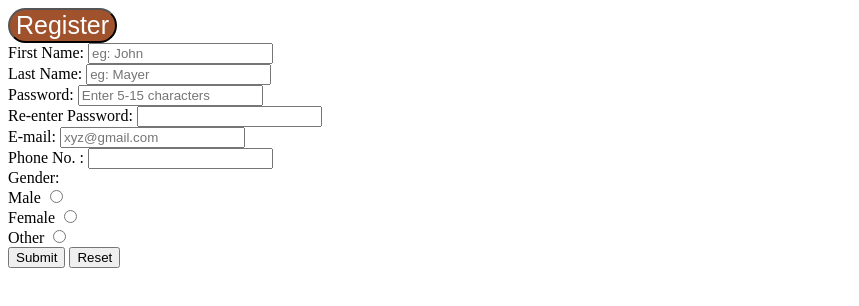
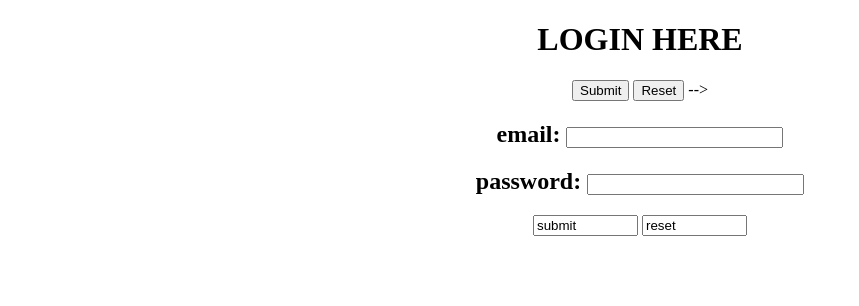
Before and after one commit to Gauuu9/IP, a plain HTML site: page index.html in a window 1280 px wide. Shown: the whole page, without its empty margins (0-859 px from the left). Drawn offline with Linux system fonts and the light colour scheme.

Commit message:
Update index.html

```diff
--- a/index.html
+++ b/index.html
@@ -6,40 +6,23 @@
     <title>Register</title>
 </head>
 <body>
-    <a href="homepage.html">
-       <button onclick="doThis ()" style = "font-size: 25px; background-color: sienna; color: white; border-radius: 25px;" >Register</button>
-    </a>
-    <form action="index.php" method="post">
-        <label for="name"> First Name: </label>
-        <input type="text" id="name" placeholder="eg: John"><br>
-
-        <label for="name"> Last Name: </label>
-        <input type="text" id="name" placeholder="eg: Mayer" required><br>
-
-        <label for="password"> Password: </label>
-        <input type="password" id="password" placeholder="Enter 5-15 characters" minlength="5" maxlength="15"><br>
-
-        <label for="password"> Re-enter Password: </label>
-        <input type="password" id="password" minlength="5" maxlength="15" required><br>
-
-        <label for="email"> E-mail: </label>
-        <input type="email" id="email" placeholder="xyz@gmail.com" required><br>
-
-        <label for="phone"> Phone No. : </label>
-        <input type="tel" id="phone" maxlength="10" required><br>
-
-        <label for="title"> Gender:</label><br>
-        <label for="Male"> Male</label>
-        <input type="radio" id="Male" value="Male" name="title"><br>
-        <label for="Female"> Female</label>
-        <input type="radio" id="Female" value="Female" name="title"><br>
-        <label for=" Other"> Other</label>
-        <input type="radio" id=" Other" value=" Other" name="title"><br>
+    <center>
+        <h1>
+            LOGIN HERE
+        </h1>
 
 
-        <input type="submit">
-        <input type="reset">
+        <form action="index.php" method="post">
 
-    </form>
+            <input type="submit">
+            <input type="reset"> -->
+
+            <h2>email: <input type="text" maxlength="15" size="24"></h2>
+            <h2>password: <input type="text" maxlength="15" size="24"></h2>
+            <input type="text" value="submit" size="10">
+            <input type="text" value="reset" size="10">
+
+        </form>
+    </center>
 </body>
 </html>
```
